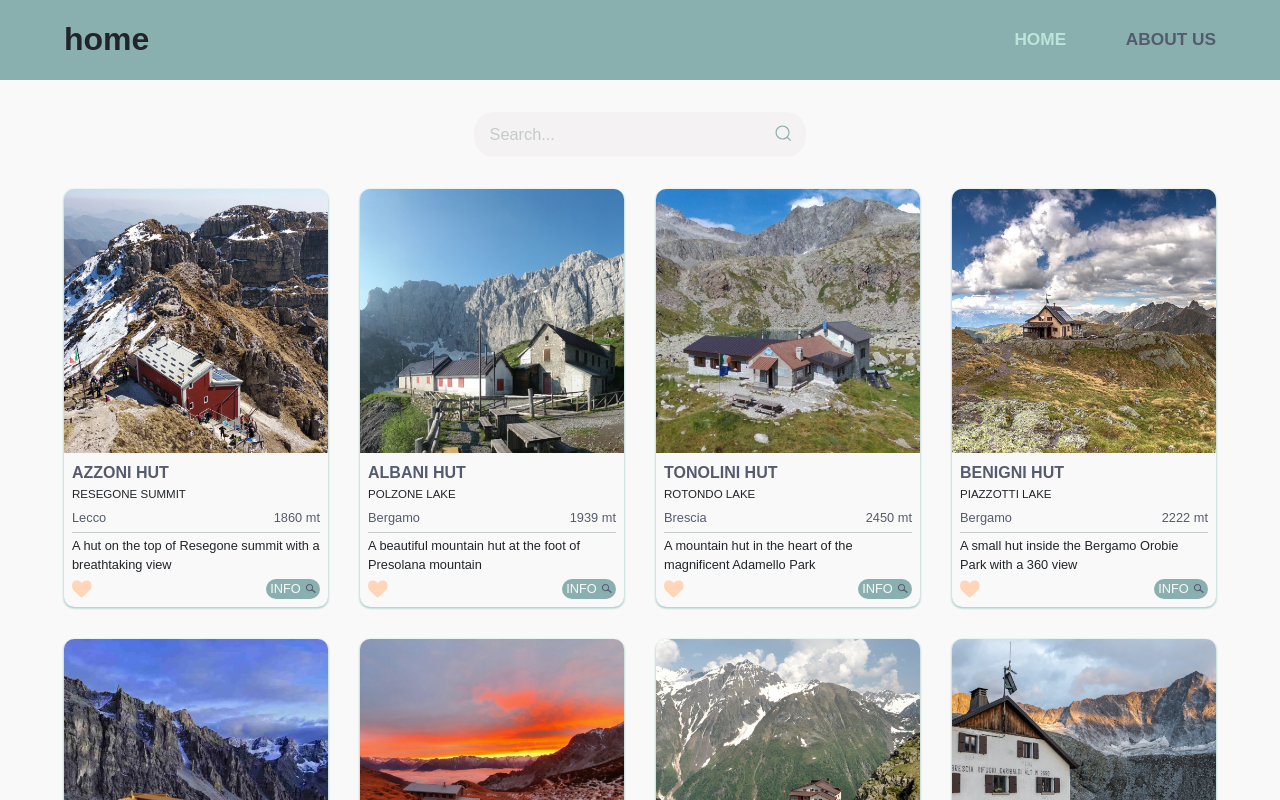
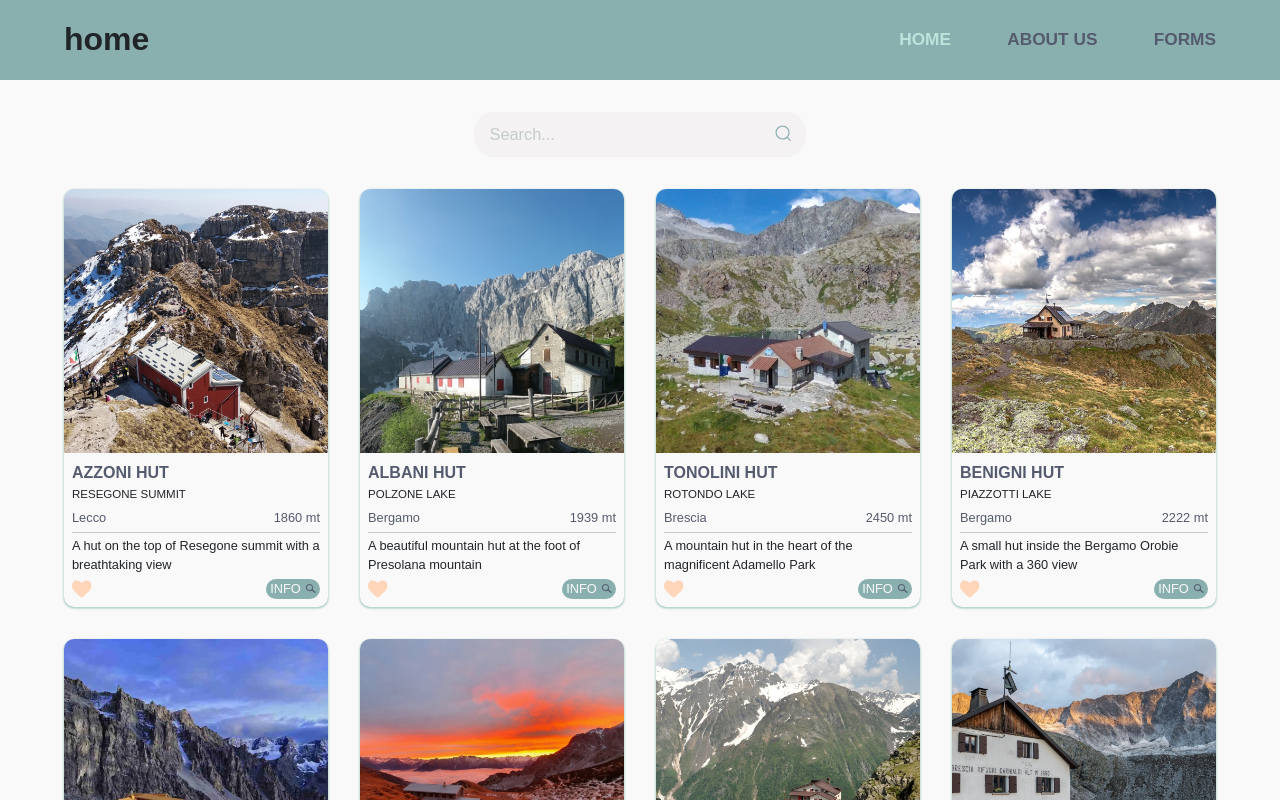
Before and after one commit to elukashova/rs-react, a React (Vite) app: page / in a window 1280 px wide. Shown: the top 800 px of the page. Built offline with nearby package versions, Linux system fonts and the light colour scheme.

Commit message:
init: start react forms task

```diff
--- a/src/components/Header/Header.styles.css
+++ b/src/components/Header/Header.styles.css
@@ -1,5 +1,5 @@
 .menu {
-  width: calc(10% + 3em + 3vw);
+  width: calc(20% + 3em + 3vw);
   display: flex;
   align-items: center;
   justify-content: space-between;
--- a/src/components/Header/Header.tsx
+++ b/src/components/Header/Header.tsx
@@ -25,6 +25,9 @@ class Header extends Component {
             <NavLink to="/about" data-testid="nav-link">
               About us
             </NavLink>
+            <NavLink to="/forms" data-testid="nav-link">
+              Forms
+            </NavLink>
           </nav>
         </div>
       </header>
--- a/src/router/router.tsx
+++ b/src/router/router.tsx
@@ -25,6 +25,12 @@ const ROUTES: RoutesConfig = {
       element: <AboutPage />,
     },
     {
+      path: 'forms',
+      key: 'forms',
+      title: 'forms',
+      element: <h2>forms</h2>,
+    },
+    {
       path: '*',
       key: 'notFound',
       title: '404 not found',
```
Also changed, not shown: 1 other file (tests, documents, lock files or other folders).
